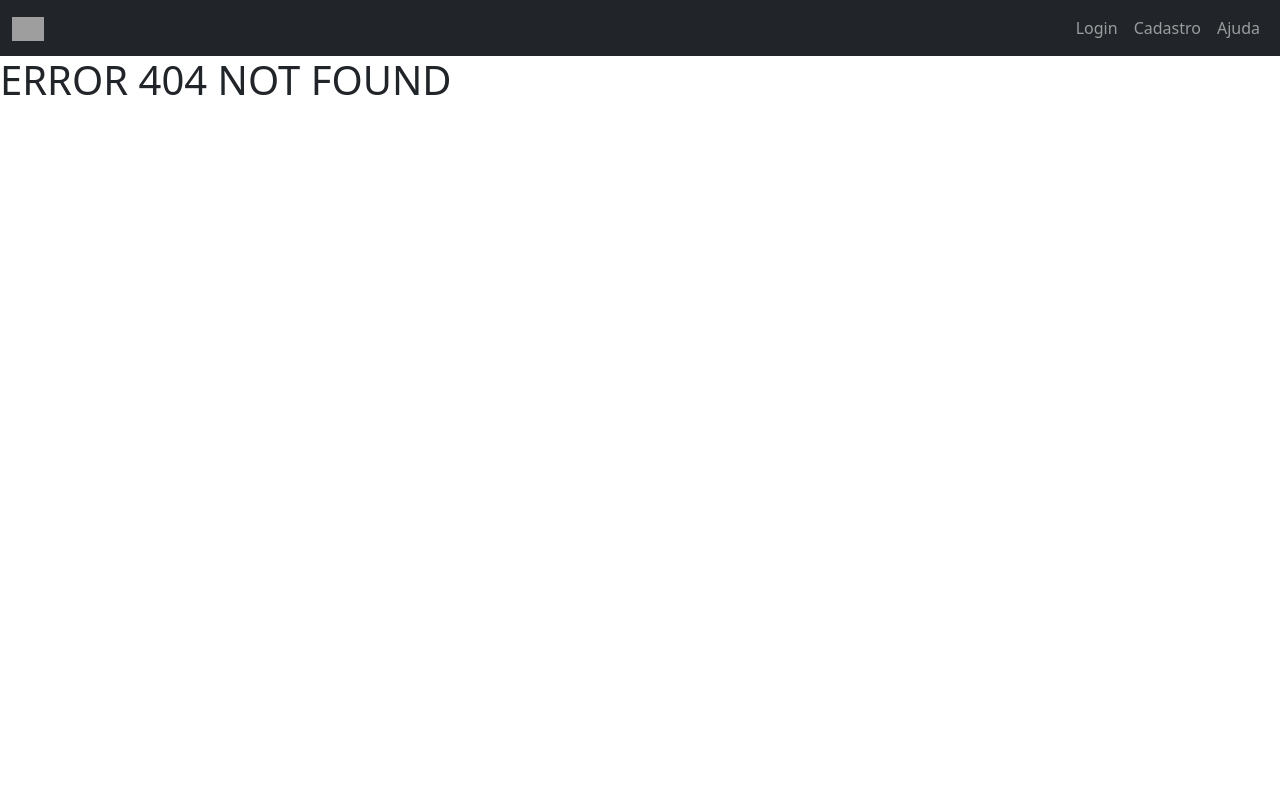
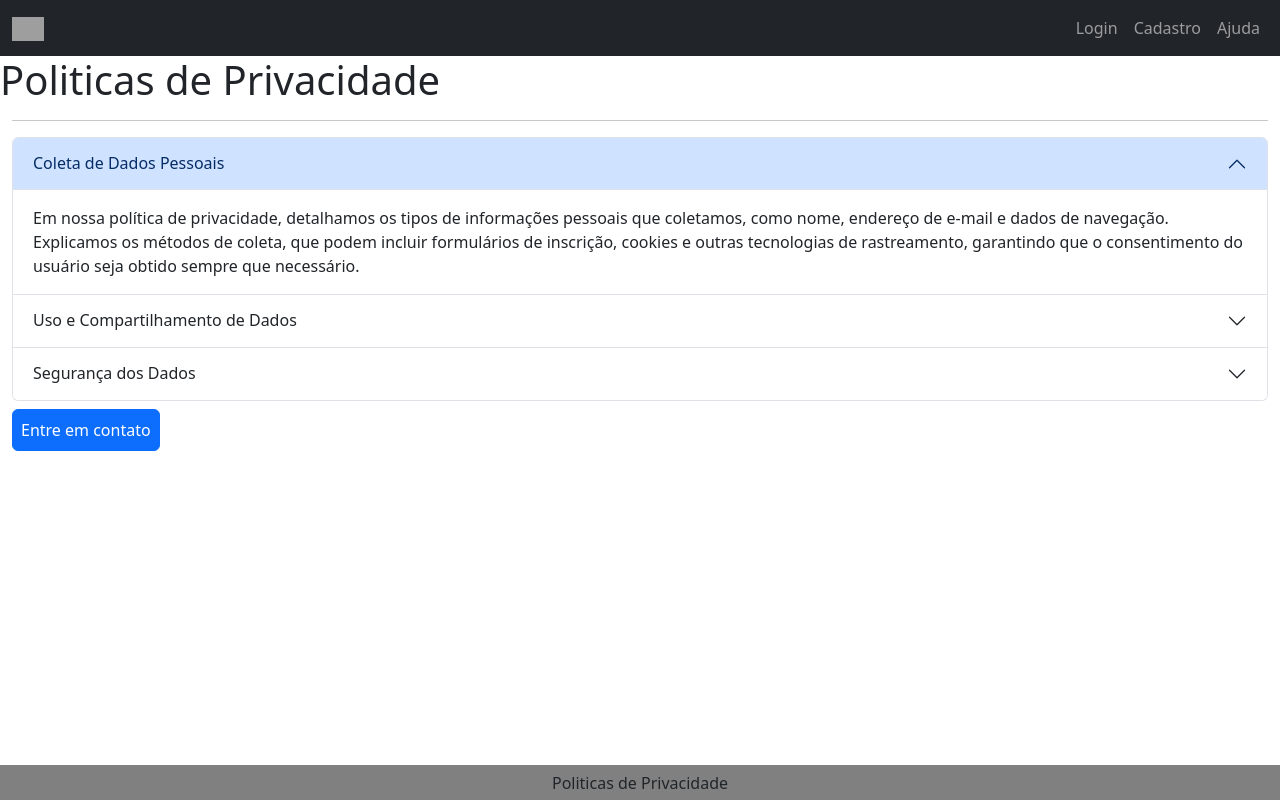
Before and after one commit to GuiCandini/gerenciador-contatos, a React (Vite) app: page /politicas in a window 1280 px wide. Before the commit this address had no page. Built offline with nearby package versions, Linux system fonts and the light colour scheme; grey boxes are pictures that could not be loaded.

Commit message:
task 1007

```diff
--- a/src/App.jsx
+++ b/src/App.jsx
@@ -5,6 +5,8 @@ import Cadastro from "./pages/Cadastro"
 import Ajuda from "./pages/Ajuda";
 import NotFound from "./pages/NotFound";
 import {BrowserRouter, Routes, Route} from "react-router-dom"
+import Footer from "./components/Footer";
+import Politicas from "./pages/Politicas";
 //BrouwserRouter: componente essencial para conduzir o roteamento do navegador
 
 function App() {
@@ -17,8 +19,10 @@ function App() {
           <Route path="/login" element={<Login />} />
           <Route path="/cadastro" element={<Cadastro />} />
           <Route path="/ajuda" element={<Ajuda />} />
+          <Route path="/politicas" element={<Politicas />} />
           <Route path="*" element={<NotFound />} />
         </Routes>
+        <Footer />
       </BrowserRouter>
     </>
   );
--- /dev/null
+++ b/src/components/Footer.css
@@ -0,0 +1,10 @@
+.footer {
+    background-color: grey;
+    display: flex;
+    justify-content: center;
+    align-items: center;
+    width: 100%;
+    height: 35px;
+    position: absolute;
+    bottom: 0;
+}
--- /dev/null
+++ b/src/components/Footer.jsx
@@ -0,0 +1,15 @@
+import { Link } from "react-router-dom";
+import "./Footer.css"
+
+function Rodape() {
+    return (
+        <main>
+            <footer className="footer text-center">
+                <Link className="nav-link" to="/politicas">Politicas de Privacidade</Link>
+            </footer>
+
+        </main>
+    );
+}
+
+export default Rodape;
--- a/src/pages/Cadastro.jsx
+++ b/src/pages/Cadastro.jsx
@@ -2,17 +2,7 @@ import { Card, Button } from "react-bootstrap";
 function Cadastro() {
     return (
         <main>
-            <Card style={{ width: '18rem' }}>
-            <Card.Img variant="top" src="holder.js/100px180" />
-            <Card.Body>
-                <Card.Title>Card Title</Card.Title>
-                <Card.Text>
-                Some quick example text to build on the card title and make up the
-                bulk of the card's content.
-                </Card.Text>
-                <Button variant="primary">Go somewhere</Button>
-            </Card.Body>
-            </Card>
+            <h1>Cadastro</h1>
         </main>
     );
 }
--- a/src/pages/Home.jsx
+++ b/src/pages/Home.jsx
@@ -1,7 +1,43 @@
+import { Card, Button } from "react-bootstrap";
+import { useState } from "react";
+import { Tab, Tabs } from "react-bootstrap";
+
 function Home() {
+    const [key, setKey] = useState('home');
     return (
         <main>
             <h1>Home</h1>
+                    <Tabs
+                    id="controlled-tab-example"
+                    activeKey={key}
+                    onSelect={(k) => setKey(k)}
+                    className="mb-3"
+                    >
+                    <Tab eventKey="0" title="Eurocopa">
+                        <Card style={{ width: '18rem' }}>
+                            <Card.Img variant="top" src="https://espnpressroom.com/brazil/files/2024/03/EUROCOPA-2024-1024x576.jpg" />
+                            <Card.Body>
+                                <Card.Title>Eurocopa</Card.Title>
+                                <Card.Text>
+                                    O Campeonato Europeu de Futebol da UEFA ou Campeonato da Europa de Futebol da UEFA, também conhecido como Eurocopa ou ainda Euro, é o principal campeonato de futebol entre as seleções masculinas dos países europeus pertencentes à UEFA.
+                                </Card.Text>
+                                <Button variant="outline-danger">Saiba mais</Button>
+                            </Card.Body>
+                        </Card>
+                    </Tab>
+                    <Tab eventKey="1" title="Copa América">
+                    <Card style={{ width: '18rem' }}>
+                    <Card.Img variant="top" src="https://t2.tudocdn.net/716588?w=824&h=494" />
+                        <Card.Body>
+                            <Card.Title>Copa América</Card.Title>
+                            <Card.Text>
+                                A Copa América, oficialmente CONMEBOL Copa América, conhecida até 1975 como Campeonato Sul-Americano de Futebol, é a principal competição entre as seleções de futebol das nações da CONMEBOL.
+                            </Card.Text>
+                            <Button variant="outline-primary">Saiba mais</Button>
+                        </Card.Body>
+                    </Card>
+                    </Tab>
+                    </Tabs>
         </main>
     );
 }
--- a/src/pages/NotFound.jsx
+++ b/src/pages/NotFound.jsx
@@ -1,7 +1,9 @@
+import { Alert } from "react-bootstrap";
+
 function NotFound() {
     return (
         <main>
-            <h1>ERROR 404 NOT FOUND</h1>
+            <Alert variant="danger" className="mt-2 text-center">ERROR 404 NOT FOUND</Alert>
         </main>
     );
 }
--- /dev/null
+++ b/src/pages/Politicas.jsx
@@ -0,0 +1,40 @@
+import { Accordion, Container, Button, Alert } from "react-bootstrap"
+
+function Politicas() {
+    return (
+        <main>
+            <h1>Politicas de Privacidade</h1><Container fluid>
+                <hr />
+                <Accordion defaultActiveKey="0">
+                    <Accordion.Item eventKey="0">
+                        <Accordion.Header>
+                            Coleta de Dados Pessoais
+                        </Accordion.Header>
+                        <Accordion.Body>
+                            Em nossa política de privacidade, detalhamos os tipos de informações pessoais que coletamos, como nome, endereço de e-mail e dados de navegação. Explicamos os métodos de coleta, que podem incluir formulários de inscrição, cookies e outras tecnologias de rastreamento, garantindo que o consentimento do usuário seja obtido sempre que necessário.
+                        </Accordion.Body>
+                    </Accordion.Item>
+                    <Accordion.Item eventKey="1">
+                        <Accordion.Header>
+                            Uso e Compartilhamento de Dados
+                        </Accordion.Header>
+                        <Accordion.Body>
+                            Os dados pessoais coletados são utilizados para fornecer e melhorar nossos serviços, personalizar a experiência do usuário e enviar comunicações relevantes. Informamos claramente se e com quem esses dados podem ser compartilhados, como parceiros de negócios e prestadores de serviços, sempre respeitando as bases legais e o consentimento dos usuários.
+                        </Accordion.Body>
+                    </Accordion.Item>
+                    <Accordion.Item eventKey="2">
+                        <Accordion.Header>
+                            Segurança dos Dados
+                        </Accordion.Header>
+                        <Accordion.Body>
+                            Comprometemo-nos a proteger as informações pessoais dos usuários através de medidas de segurança rigorosas, como criptografia e firewalls. Além disso, garantimos que os dados sejam acessíveis apenas a pessoal autorizado e oferecemos aos usuários direitos e opções para gerenciar suas informações, assegurando transparência e confiança no nosso tratamento de dados.
+                        </Accordion.Body>
+                    </Accordion.Item>
+                </Accordion>
+                <Button className="p-2 mt-2">Entre em contato</Button>
+            </Container>
+        </main>
+    );
+}
+
+export default Politicas;
```
